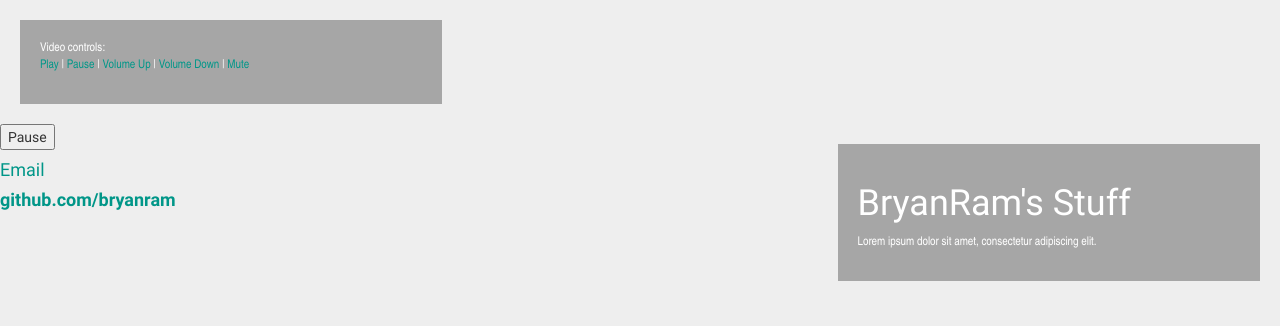
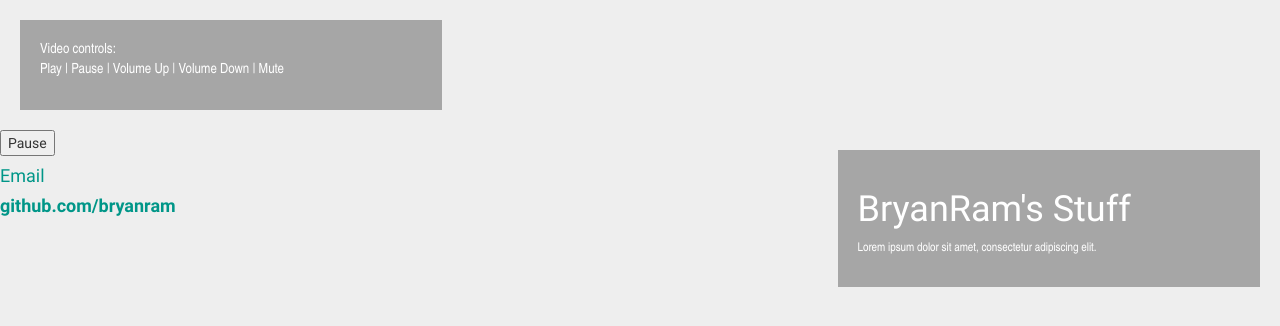
Before and after one commit to BryanRam/BryanRam.github.io, a PHP site: page /WebProjects/HTML5BackgroundVid in a window 1280 px wide. Shown: the part 60-386 px from the top of the page. Run offline with PHP 8.4, Linux system fonts and the light colour scheme; some libraries are stand-ins or nearby versions.

Commit message:
testing tubular buttons 3

```diff
--- a/WebProjects/HTML5BackgroundVid/backgroundvid.css
+++ b/WebProjects/HTML5BackgroundVid/backgroundvid.css
@@ -26,14 +26,18 @@
 }
 
 #content-menu{
-font-family: Agenda-Light, Agenda Light, Agenda, Arial Narrow, sans-serif;
+	font-family: Agenda-Light, Agenda Light, Agenda, Arial Narrow, sans-serif;
     font-weight: 100;
     background: rgba(0,0,0,0.3);
     color: white;
     padding: 2rem;
     width: 33%;
     margin: 2rem;
-	font-size: 1.2rem;
+	//font-size: 1.2rem;
+}
+
+#content-menu a{
+	color: white;
 }
 
 #content {
```
